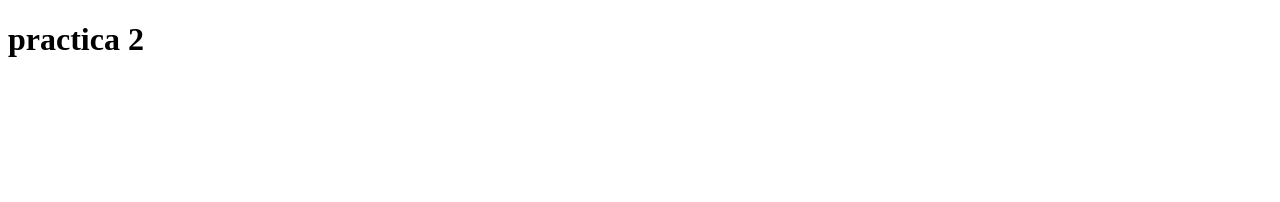
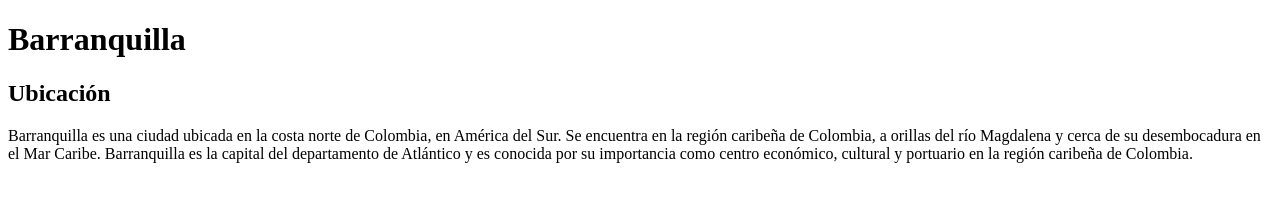
Before and after one commit to IsaacDFM/Buenaspracticas_2corte, a plain HTML site: page index.html in a window 1280 px wide. Drawn offline with Linux system fonts and the light colour scheme.

Commit message:
ubicacion barranquilla

```diff
--- a/index.html
+++ b/index.html
@@ -6,6 +6,9 @@
     <title>Document</title>
 </head>
 <body>
-    <h1>practica 2</h1>
+    <h1>Barranquilla</h1>
+    <h2>Ubicación</h2>
+    <p>Barranquilla es una ciudad ubicada en la costa norte de Colombia, en América del Sur. Se encuentra en la región caribeña de Colombia, a orillas del río Magdalena y cerca de su desembocadura en el Mar Caribe. Barranquilla es la capital del departamento de Atlántico y es conocida por su importancia como centro económico, cultural y portuario en la región caribeña de Colombia.</p>
+
 </body>
 </html>
```
